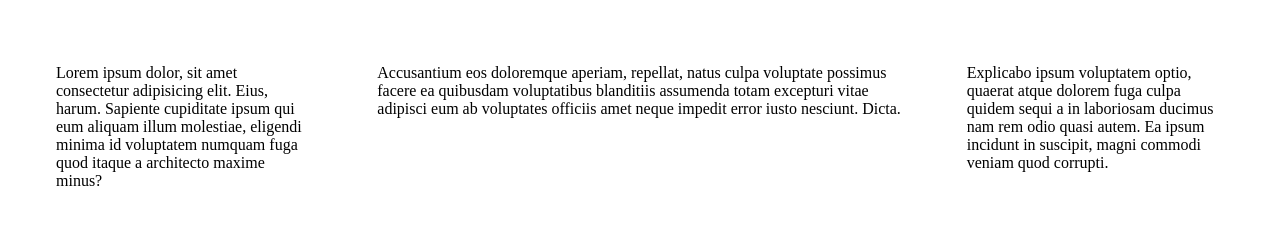
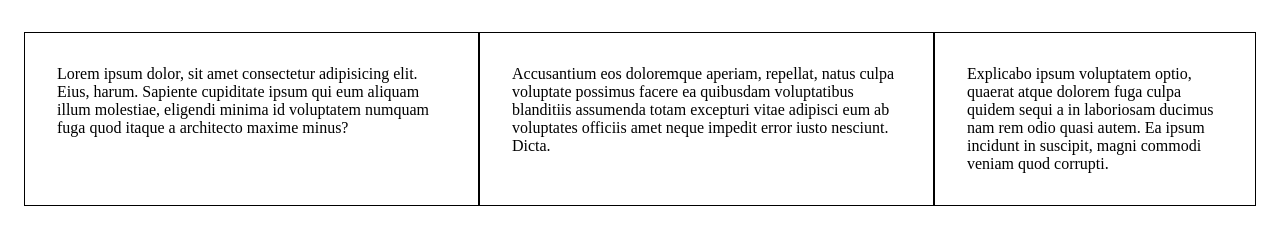
Before and after one commit to rocket-pocket/paginas_web_css, a plain HTML site: page 14_flex/textos.html in a window 1280 px wide. Drawn offline with Linux system fonts and the light colour scheme.

Commit message:
MAS FLEX

```diff
--- a/14_flex/textos.css
+++ b/14_flex/textos.css
@@ -7,18 +7,22 @@ p{
     padding: 2rem;
     /* flex-grow: 1;    dice cuanto pueden crecer */
      /* flex-shrink: 1; como se puede repartir el espacio
-    flex-basis: 1;*/
+    flex-basis: 1; es una manera de aplicar el width, para row se aplicaría en el ancho y en column se aplicaría en el alto*/
+    width: 10%;
     flex: 1 1 1;
+    /* min-width: 225px; */
+    border: 1px solid;
+
 }
 p:nth-of-type(1){
-    flex: 1 1 10%;
+    flex: 2 1 auto;
+
 
 }
 p:nth-of-type(2){
-    flex: 3 1 10%;
+    flex: 2 1 auto;
+}
+p:nth-of-type(3){
+    flex: 1 1 auto;
 
 }
-p:nth-of-type(3){
-    flex: 1 1 10%;
-
-}
```
Also changed, not shown: 14_flex/medidas.html (added, +15 -0 lines).
